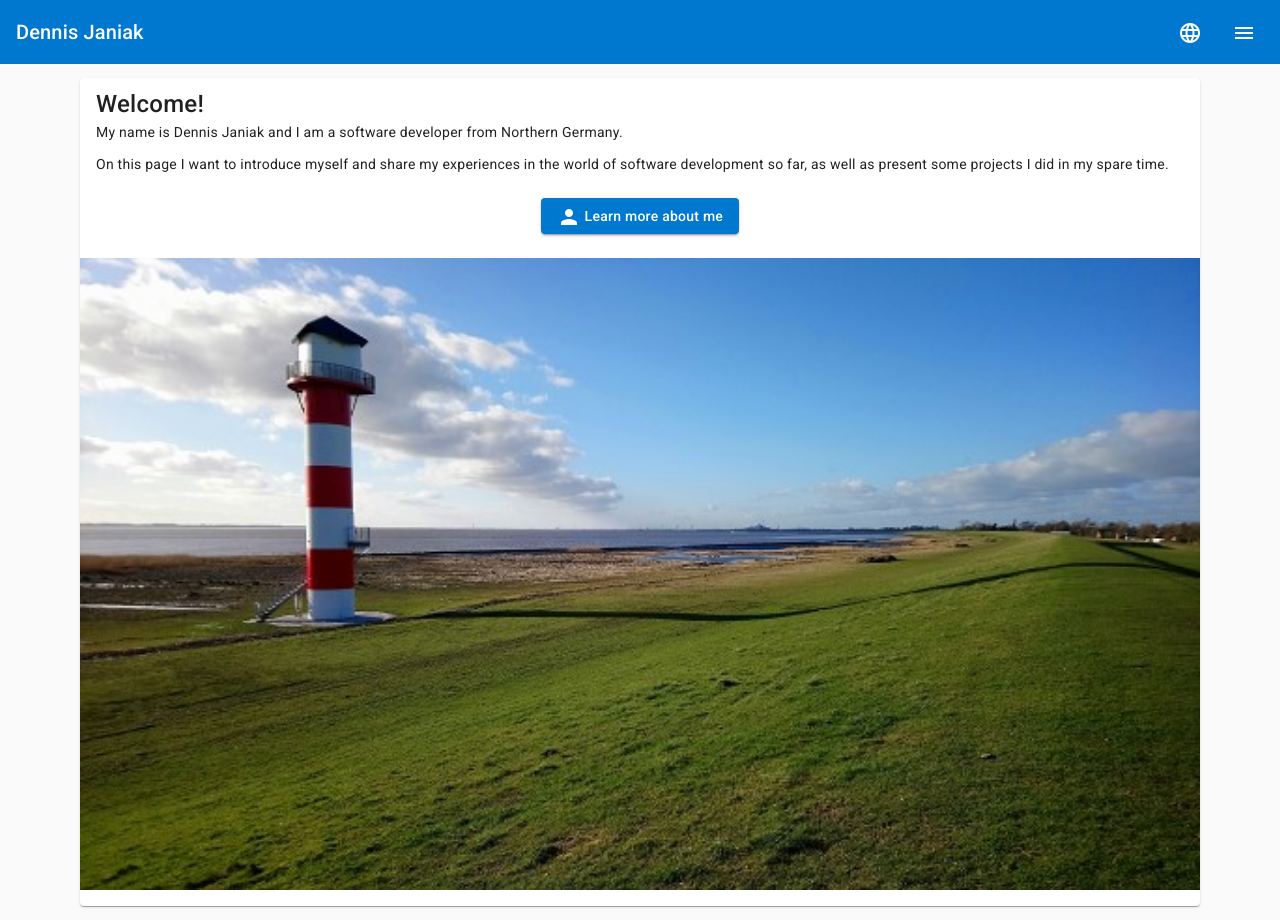
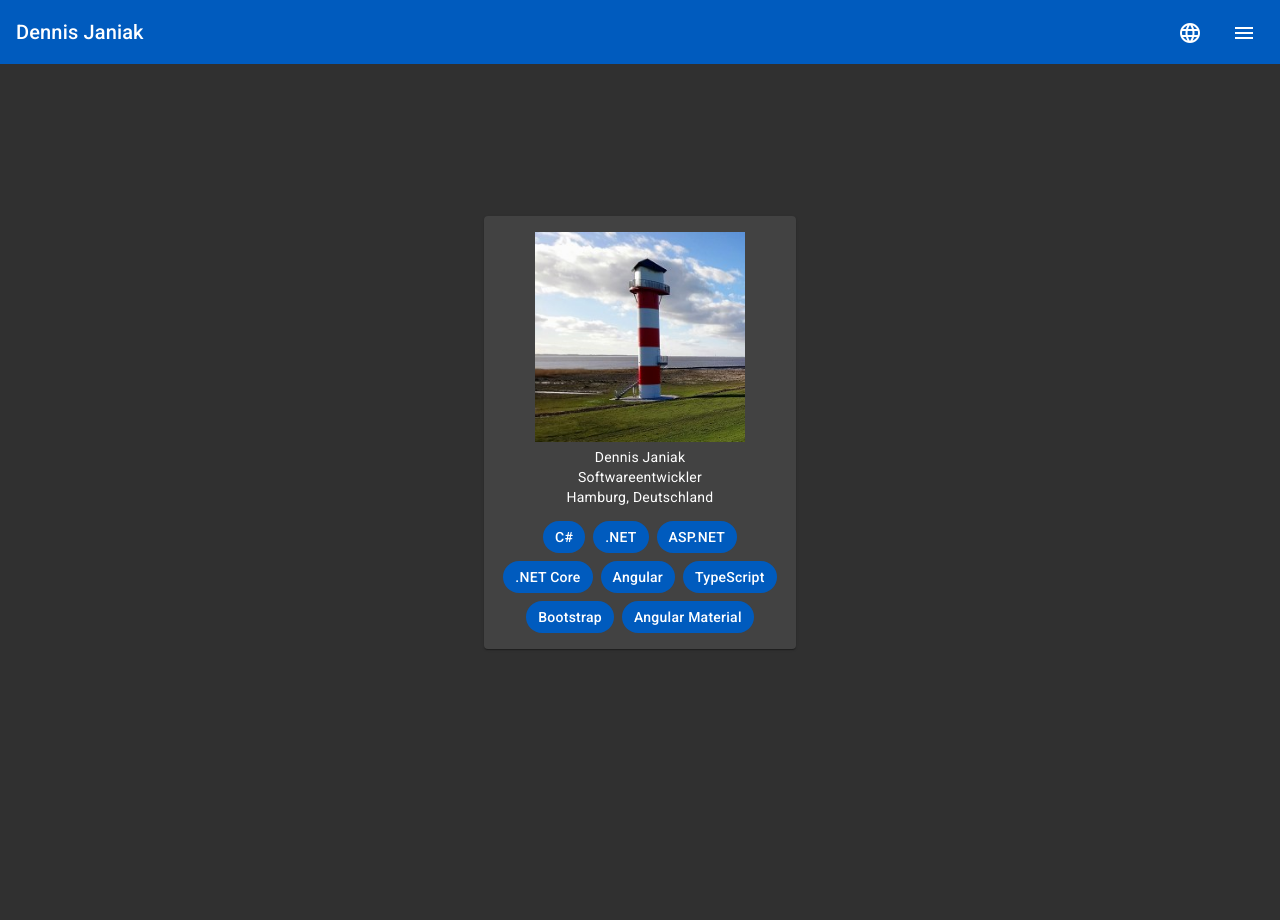
Before and after one commit to Chips100/dennis-janiak-homepage, an Angular app: page /home in a window 1280 px wide. After the commit the page ends 800 px from the top, so only its background shows below. Built offline with nearby package versions, Linux system fonts and the light colour scheme.

Commit message:
WIP: dark theme; optimize landing page.

```diff
--- a/src/assets/theme/theme.scss
+++ b/src/assets/theme/theme.scss
@@ -1,6 +1,7 @@
 /**
 * Generated theme by Material Theme Generator
 * https://material-theme-generator.travetto.io
+* https://materialtheme.arcsine.dev/
 */
 
 @import '~@angular/material/theming';
@@ -143,10 +144,10 @@ $mat-dark-theme-background: (
 // Theme Config
 
 $mat-primary: (
-  main: #0078d0,
+  main: #005bbe,
   lighter: #b3d7f1,
-  darker: #005bbe,
-  200: #0078d0, // For slide toggle,
+  darker: #0078d0,
+  200: #005bbe, // For slide toggle,
   contrast : (
     main: $light-primary-text,
     lighter: $dark-primary-text,
@@ -156,10 +157,10 @@ $mat-primary: (
 $theme-primary: mat-palette($mat-primary, main, lighter, darker);
 
 $mat-accent: (
-  main: #05c205,
-  lighter: #b4edb4,
-  darker: #03ac03,
-  200: #05c205, // For slide toggle,
+  main: #03ac03,
+  lighter: #b3e6b3,
+  darker: #029202,
+  200: #03ac03, // For slide toggle,
   contrast : (
     main: $light-primary-text,
     lighter: $dark-primary-text,
@@ -169,10 +170,10 @@ $mat-accent: (
 $theme-accent: mat-palette($mat-accent, main, lighter, darker);
 
 $mat-warn: (
-  main: #ff0000,
-  lighter: #ffb3b3,
-  darker: #ff0000,
-  200: #ff0000, // For slide toggle,
+  main: #eb0404,
+  lighter: #f9b4b4,
+  darker: #e20202,
+  200: #eb0404, // For slide toggle,
   contrast : (
     main: $light-primary-text,
     lighter: $dark-primary-text,
@@ -181,8 +182,8 @@ $mat-warn: (
 );
 $theme-warn: mat-palette($mat-warn, main, lighter, darker);;
 
-$theme: mat-light-theme($theme-primary, $theme-accent, $theme-warn);
-$altTheme: mat-dark-theme($theme-primary, $theme-accent, $theme-warn);
+$theme: mat-dark-theme($theme-primary, $theme-accent, $theme-warn);
+$altTheme: mat-light-theme($theme-primary, $theme-accent, $theme-warn);
 
 // Theme Init
 @include angular-material-theme($theme);
--- a/src/modules/app/app.component.css
+++ b/src/modules/app/app.component.css
@@ -1,5 +1,4 @@
 .content-container {
   max-width:80em;
   margin:0 auto;
-  padding: 1em;
 }
--- a/src/modules/app/app.module.ts
+++ b/src/modules/app/app.module.ts
@@ -17,6 +17,8 @@ import { RouterModule } from '@angular/router';
 import { HomeComponent } from './home/home.component';
 import { ResourcesService } from '../shared/resources/resources-service/resources.service';
 import { NavbarComponent } from './navbar/navbar.component';
+import { MiniProfileCardComponent } from './mini-profile-card/mini-profile-card.component';
+import { MatChipsModule } from '@angular/material/chips';
 
 const languages: Language[] = [
   { key: "de", displayName: "Deutsch" },
@@ -27,6 +29,7 @@ const languages: Language[] = [
   declarations: [
     AppComponent,
     HomeComponent,
+    MiniProfileCardComponent,
     NavbarComponent
   ],
   imports: [
@@ -34,6 +37,7 @@ const languages: Language[] = [
     BrowserAnimationsModule,
     MatButtonModule,
     MatCardModule,
+    MatChipsModule,
     MatDividerModule,
     MatIconModule,
     MatMenuModule,
--- /dev/null
+++ b/src/modules/app/home/home.component.css
@@ -0,0 +1,9 @@
+.mini-profile-card-container {
+  /* Landing page should just contain the centered mini-profile-card,
+     so center it in a full-height container (minus 64px navbar). */
+  height: calc(100vh - 64px);
+  display: flex;
+  justify-content: center;
+  align-items: center;
+  padding: 0 2em;
+}
--- a/src/modules/app/home/home.component.html
+++ b/src/modules/app/home/home.component.html
@@ -1,4 +1,11 @@
-<dj-resources-content [resourcesHandle]="resources">
+
+<div class="mini-profile-card-container">
+  <dj-mini-profile-card></dj-mini-profile-card>
+</div>
+
+
+
+<dj-resources-content [resourcesHandle]="resources" *ngIf="false">
   <ng-template>
       <mat-card>
         <mat-card-title>
@@ -10,7 +17,7 @@
           </div>
         </mat-card-content>
         <mat-card-actions>
-          <div class="centered home-card-actions">
+          <div class="centered home-card-actions" style="height:10000px;">
             <!-- About Me -->
             <a routerLink="/aboutme" mat-button mat-raised-button color="primary">
               <mat-icon>person</mat-icon> {{ resources.values.introduction.aboutMe }}
--- a/src/modules/app/home/home.component.ts
+++ b/src/modules/app/home/home.component.ts
@@ -4,7 +4,8 @@ import { ResourcesHandle } from "../../shared/resources/resources-service/resour
 import { AppResources } from "../app.resources";
 
 @Component({
-    templateUrl: './home.component.html'
+    templateUrl: './home.component.html',
+    styleUrls: ['./home.component.css']
 })
 export class HomeComponent {
     public constructor(resourcesService: ResourcesService) {
--- /dev/null
+++ b/src/modules/app/mini-profile-card/mini-profile-card.component.css
@@ -0,0 +1,21 @@
+.profile-card {
+  max-width: 20em;
+}
+
+.profile-picture-container {
+  text-align: center;
+}
+.profile-picture-container > img {
+  max-height: 15em;
+}
+
+.description {
+  text-align: center;
+}
+
+.keywords {
+  margin-top: 1em;
+}
+::ng-deep .keywords .mat-chip-list-wrapper {
+  justify-content: center;
+}
--- /dev/null
+++ b/src/modules/app/mini-profile-card/mini-profile-card.component.html
@@ -0,0 +1,24 @@
+<mat-card class="profile-card">
+  <mat-card-content>
+    <div class="profile-picture-container">
+      <img src="assets/images/profile-picture.png" />
+    </div>
+    <div class="description">
+      <div>Dennis Janiak</div>
+      <div>Softwareentwickler</div>
+      <div>Hamburg, Deutschland</div>
+    </div>
+    <div class="keywords">
+      <mat-chip-list>
+        <mat-chip selected color="primary">C#</mat-chip>
+        <mat-chip selected color="primary">.NET</mat-chip>
+        <mat-chip selected color="primary">ASP.NET</mat-chip>
+        <mat-chip selected color="primary">.NET Core</mat-chip>
+        <mat-chip selected color="primary">Angular</mat-chip>
+        <mat-chip selected color="primary">TypeScript</mat-chip>
+        <mat-chip selected color="primary">Bootstrap</mat-chip>
+        <mat-chip selected color="primary">Angular Material</mat-chip>
+      </mat-chip-list>
+    </div>
+  </mat-card-content>
+</mat-card>
--- a/src/modules/app/navbar/navbar.component.css
+++ b/src/modules/app/navbar/navbar.component.css
@@ -1,3 +1,13 @@
+/* Sticky toolbar, taken from:
+ * https://stackoverflow.com/questions/47145113/angular-material-2-how-to-lock-mat-toolbar-and-mat-tabs-to-the-top
+ */
+.sticky-toolbar {
+  position: sticky;
+  position: -webkit-sticky; /* For macOS/iOS Safari */
+  top: 0; /* Sets the sticky toolbar to be on top */
+  z-index: 1000; /* Ensure that your app's content doesn't overlap the toolbar */
+}
+
 .fill-remaining-space {
   flex: 1 1 auto;
 }
--- a/src/modules/app/navbar/navbar.component.html
+++ b/src/modules/app/navbar/navbar.component.html
@@ -1,4 +1,4 @@
-<mat-toolbar color="primary">
+<mat-toolbar class="sticky-toolbar" color="primary">
   <dj-resources-content [resourcesHandle]="resources" [noLoadingSpinner]="true">
     <ng-template>
       <a routerLink="/home" class="unstyled">{{ resources.values.navbar.label }} &nbsp;</a>
```
Also changed, not shown: src/modules/app/mini-profile-card/mini-profile-card.component.ts (added, +11 -0 lines), src/assets/images/profile-picture.png (added).
